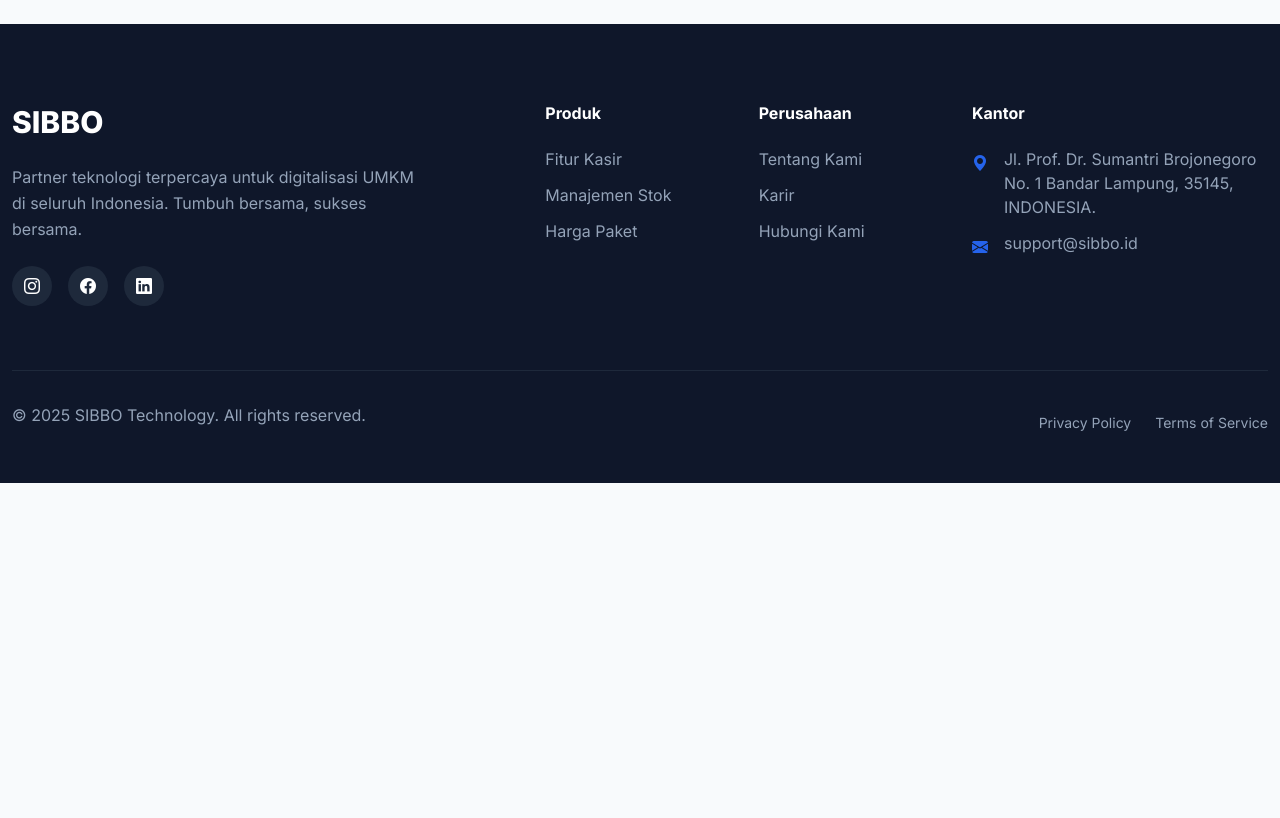
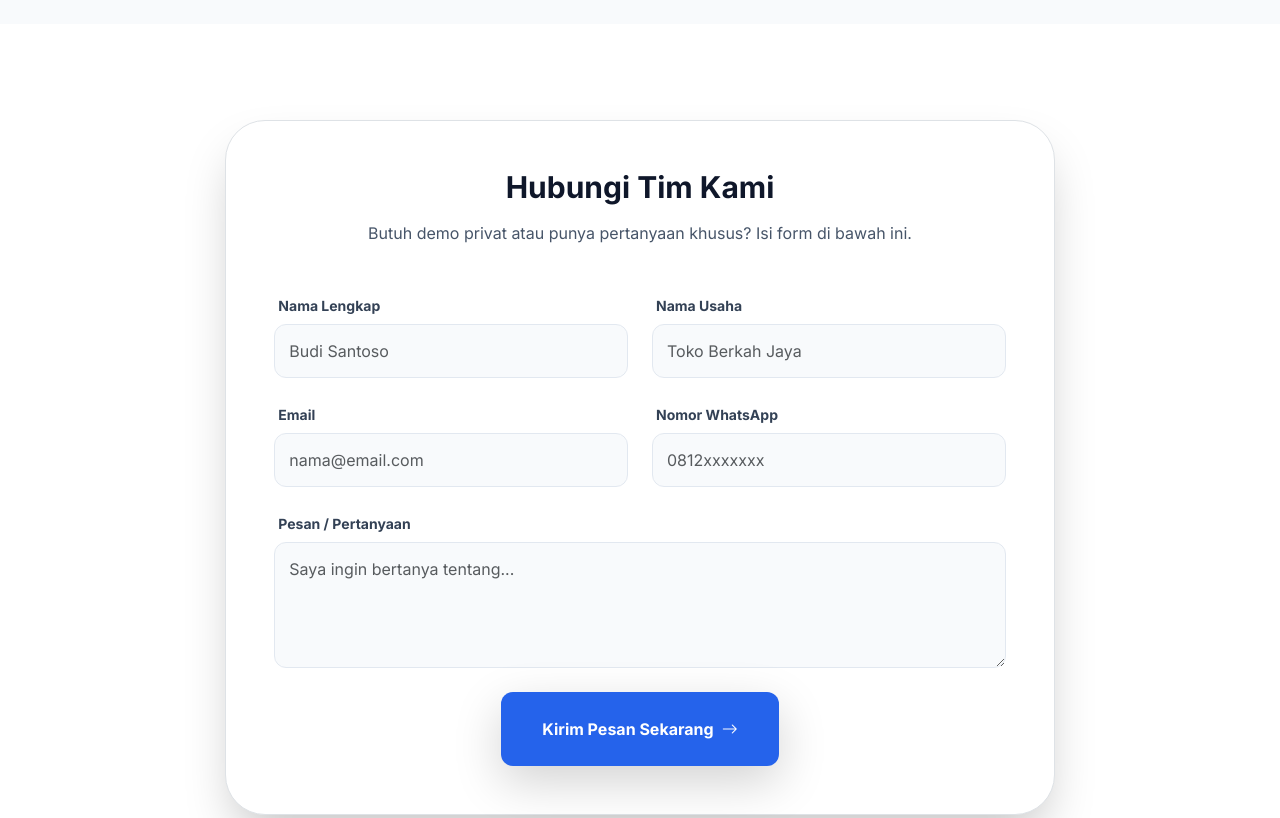
Before and after one commit to exyLuminate/PemrogramanWeb, a plain HTML site: page Judul 3/index.html in a window 1280 px wide. Shown: the part 4820-5638 px from the top of the page. Before the commit the page ends 5303 px from the top, so only its background shows below. Drawn offline with nearby package versions, Linux system fonts and the light colour scheme.

Commit message:
Contact Section

```diff
--- a/Judul 3/index.html
+++ b/Judul 3/index.html
@@ -356,6 +356,51 @@
     </section>
 
 
+    <section id="contact" class="py-24 bg-white">
+        <div class="container">
+            <div class="row justify-content-center">
+                <div class="col-lg-10 col-xl-8">
+                    <div class="bg-white p-8 md:p-12 rounded-[2.5rem] shadow-2xl border border-slate-100">
+                        <div class="text-center mb-12">
+                            <h2 class="text-3xl font-bold text-slate-900 mb-3">Hubungi Tim Kami</h2>
+                            <p class="text-slate-600">Butuh demo privat atau punya pertanyaan khusus? Isi form di bawah ini.</p>
+                        </div>
+                        <form>
+                            <div class="row g-4">
+                                <div class="col-md-6">
+                                    <label class="form-label text-sm font-bold text-slate-700 ml-1">Nama Lengkap</label>
+                                    <input type="text" class="form-control p-3.5 rounded-xl bg-slate-50 border-slate-200 focus:ring-4 focus:ring-blue-100 focus:border-blue-500 transition-all" placeholder="Budi Santoso" required>
+                                </div>
+                                <div class="col-md-6">
+                                    <label class="form-label text-sm font-bold text-slate-700 ml-1">Nama Usaha</label>
+                                    <input type="text" class="form-control p-3.5 rounded-xl bg-slate-50 border-slate-200 focus:ring-4 focus:ring-blue-100 focus:border-blue-500 transition-all" placeholder="Toko Berkah Jaya" required>
+                                </div>
+                                <div class="col-md-6">
+                                    <label class="form-label text-sm font-bold text-slate-700 ml-1">Email</label>
+                                    <input type="email" class="form-control p-3.5 rounded-xl bg-slate-50 border-slate-200 focus:ring-4 focus:ring-blue-100 focus:border-blue-500 transition-all" placeholder="nama@email.com" required>
+                                </div>
+                                <div class="col-md-6">
+                                    <label class="form-label text-sm font-bold text-slate-700 ml-1">Nomor WhatsApp</label>
+                                    <input type="tel" class="form-control p-3.5 rounded-xl bg-slate-50 border-slate-200 focus:ring-4 focus:ring-blue-100 focus:border-blue-500 transition-all" placeholder="0812xxxxxxx" required>
+                                </div>
+                                <div class="col-12">
+                                    <label class="form-label text-sm font-bold text-slate-700 ml-1">Pesan / Pertanyaan</label>
+                                    <textarea class="form-control p-3.5 rounded-xl bg-slate-50 border-slate-200 focus:ring-4 focus:ring-blue-100 focus:border-blue-500 transition-all" rows="4" placeholder="Saya ingin bertanya tentang..."></textarea>
+                                </div>
+                                <div class="col-12 text-center mt-6">
+                                    <button type="submit" class="btn bg-sibbo-primary text-white px-10 py-4 w-full md:w-auto rounded-xl hover:bg-blue-700 font-bold shadow-lg hover:shadow-xl hover:-translate-y-1 transition-all flex items-center justify-center gap-2 mx-auto">
+                                        Kirim Pesan Sekarang <i class="bi bi-arrow-right"></i>
+                                    </button>
+                                </div>
+                            </div>
+                        </form>
+                    </div>
+                </div>
+            </div>
+        </div>
+    </section>
+
+
     <footer class="bg-sibbo-dark text-slate-400 pt-20 pb-10">
         <div class="container">
             <div class="row gy-5 mb-16">
```
